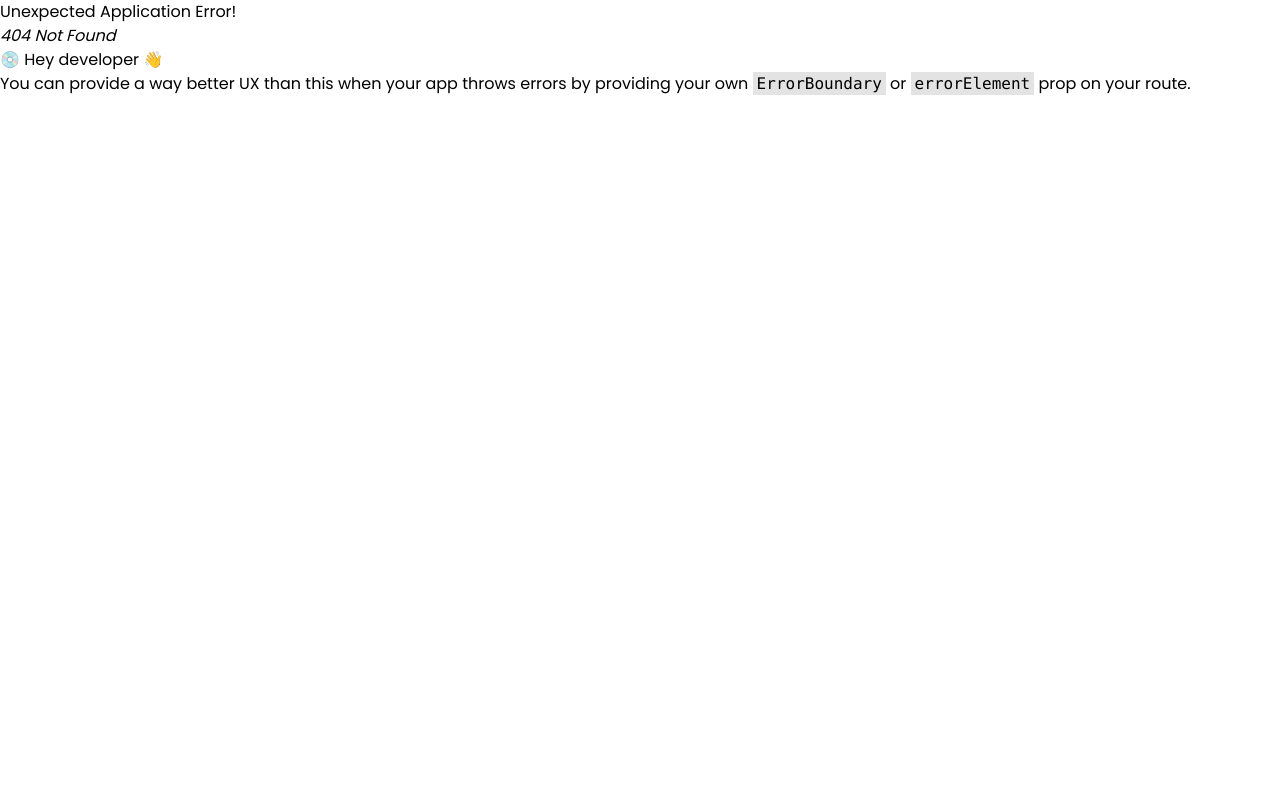
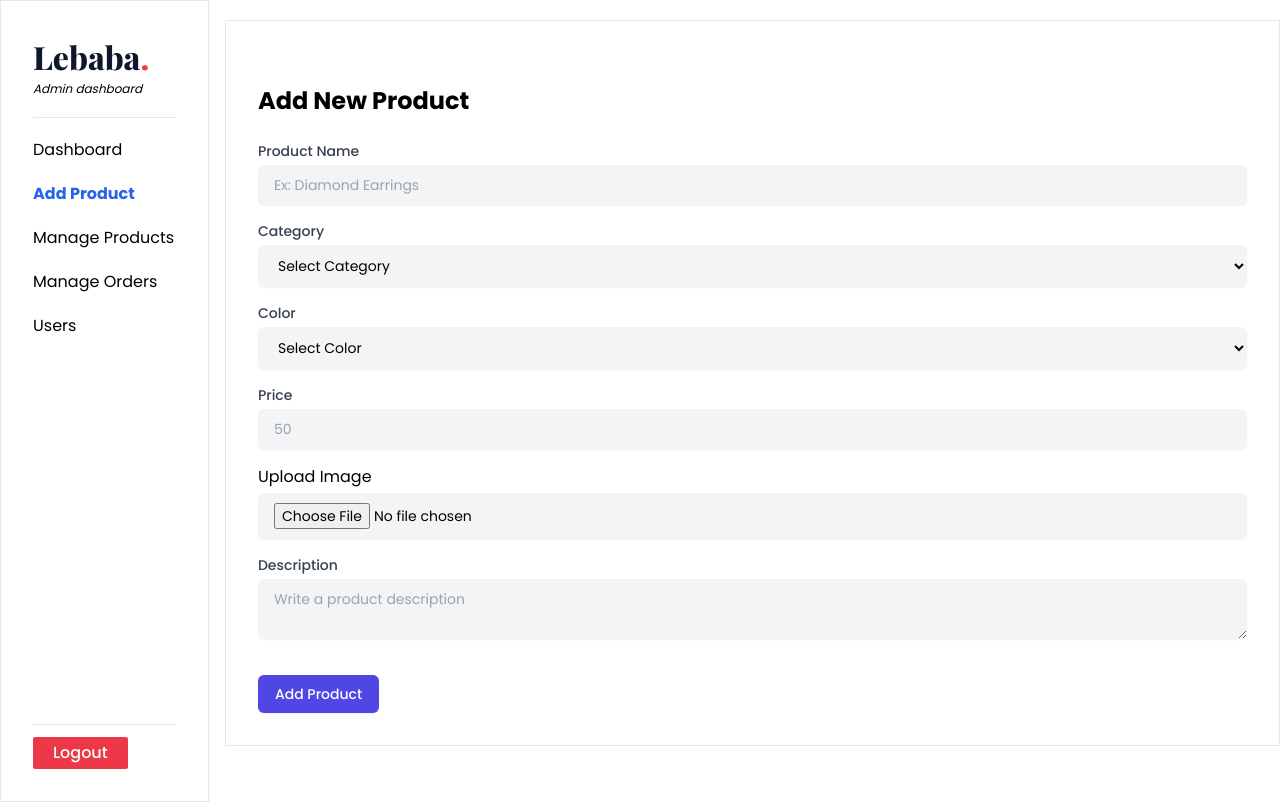
Before and after one commit to smartdriver321/lebaba-ecommerce, a React (Vite) app in the folder frontend/: page /dashboard/add-product in a window 1280 px wide. Before the commit this address had no page. Built offline with nearby package versions, Linux system fonts and the light colour scheme; sample sign-in values are in the browser's storage.

Commit message:
Add AddProduct to admin dashboard route

```diff
--- /dev/null
+++ b/frontend/src/pages/dashboard/admin/add-product.jsx
@@ -0,0 +1,147 @@
+import { useState } from 'react'
+import { useNavigate } from 'react-router-dom'
+import { useSelector } from 'react-redux'
+
+import { useAddProductMutation } from '../../../redux/features/productsApi'
+import TextInput from './text-input'
+import SelectInput from './select-input'
+import UploadImage from './upload-image'
+
+const categories = [
+	{ label: 'Select Category', value: '' },
+	{ label: 'Accessories', value: 'accessories' },
+	{ label: 'Dress', value: 'dress' },
+	{ label: 'Jewellery', value: 'jewellery' },
+	{ label: 'Cosmetics', value: 'cosmetics' },
+]
+
+const colors = [
+	{ label: 'Select Color', value: '' },
+	{ label: 'Black', value: 'black' },
+	{ label: 'Red', value: 'red' },
+	{ label: 'Gold', value: 'gold' },
+	{ label: 'Blue', value: 'blue' },
+	{ label: 'Silver', value: 'silver' },
+	{ label: 'Beige', value: 'beige' },
+	{ label: 'Green', value: 'green' },
+]
+
+export default function AddProduct() {
+	const [image, setImage] = useState('')
+	const [product, setProduct] = useState({
+		name: '',
+		category: '',
+		color: '',
+		price: '',
+		description: '',
+	})
+
+	const navigate = useNavigate()
+	const { user } = useSelector((state) => state.auth)
+	const [AddProduct, { isLoading, error }] = useAddProductMutation()
+
+	const handleChange = (e) => {
+		const { name, value } = e.target
+		setProduct({
+			...product,
+			[name]: value,
+		})
+	}
+
+	const handleSubmit = async (e) => {
+		e.preventDefault()
+		if (
+			!product.name ||
+			!product.category ||
+			!product.price ||
+			!product.description ||
+			!product.color
+		) {
+			alert('Please fill all the required fields')
+			return
+		}
+
+		try {
+			await AddProduct({ ...product, image, author: user?._id }).unwrap()
+			alert('Product added successfully')
+			setProduct({
+				name: '',
+				category: '',
+				color: '',
+				price: '',
+				description: '',
+			})
+			setImage('')
+			navigate('/shop')
+		} catch (error) {
+			console.log('Failed to submit product', error)
+		}
+	}
+
+	return (
+		<div className='container mx-auto mt-8'>
+			<h2 className='text-2xl font-bold mb-6'>Add New Product</h2>
+			<form onSubmit={handleSubmit} className='space-y-4'>
+				<TextInput
+					label='Product Name'
+					name='name'
+					placeholder='Ex: Diamond Earrings'
+					value={product.name}
+					onChange={handleChange}
+				/>
+				<SelectInput
+					label='Category'
+					name='category'
+					value={product.category}
+					onChange={handleChange}
+					options={categories}
+				/>
+				<SelectInput
+					label='Color'
+					name='color'
+					value={product.color}
+					onChange={handleChange}
+					options={colors}
+				/>
+				<TextInput
+					label='Price'
+					name='price'
+					type='number'
+					placeholder='50'
+					value={product.price}
+					onChange={handleChange}
+				/>
+
+				<UploadImage
+					name='image'
+					id='image'
+					value={(e) => setImage(e.target.value)}
+					placeholder='Image'
+					setImage={setImage}
+				/>
+				<div>
+					<label
+						htmlFor='description'
+						className='block text-sm font-medium text-gray-700'
+					>
+						Description
+					</label>
+					<textarea
+						name='description'
+						id='description'
+						className='add-product-InputCSS'
+						value={product.description}
+						placeholder='Write a product description'
+						onChange={handleChange}
+					></textarea>
+				</div>
+
+				<div>
+					<button type='submit' className='add-product-btn'>
+						Add Product
+					</button>
+				</div>
+			</form>
+		</div>
+	)
+}
--- /dev/null
+++ b/frontend/src/pages/dashboard/admin/select-input.jsx
@@ -0,0 +1,23 @@
+/* eslint-disable react/prop-types */
+export default function SelectInput({ label, name, value, onChange, options }) {
+	return (
+		<div>
+			<label htmlFor={name} className='block text-sm font-medium text-gray-700'>
+				{label}
+			</label>
+			<select
+				name={name}
+				id={name}
+				value={value}
+				onChange={onChange}
+				className='add-product-InputCSS'
+			>
+				{options.map((option, index) => (
+					<option key={index} value={option.value}>
+						{option.label}
+					</option>
+				))}
+			</select>
+		</div>
+	)
+}
--- /dev/null
+++ b/frontend/src/pages/dashboard/admin/text-input.jsx
@@ -0,0 +1,26 @@
+/* eslint-disable react/prop-types */
+export default function TextInput({
+	label,
+	name,
+	value,
+	onChange,
+	type = 'text',
+	placeholder,
+}) {
+	return (
+		<div>
+			<label htmlFor={name} className='block text-sm font-medium text-gray-700'>
+				{label}
+			</label>
+			<input
+				type={type}
+				name={name}
+				id={name}
+				placeholder={placeholder}
+				value={value}
+				onChange={onChange}
+				className='add-product-InputCSS'
+			/>
+		</div>
+	)
+}
--- /dev/null
+++ b/frontend/src/pages/dashboard/admin/upload-image.jsx
@@ -0,0 +1,82 @@
+/* eslint-disable react/prop-types */
+import { useState } from 'react'
+import axios from 'axios'
+
+import { getBaseUrl } from '../../../utils/base-url'
+
+export default function UploadImage({ name, setImage }) {
+	const [loading, setLoading] = useState(false)
+	const [url, setUrl] = useState('')
+
+	const convertBase64 = (file) => {
+		return new Promise((resolve, reject) => {
+			const fileReader = new FileReader()
+			fileReader.readAsDataURL(file)
+
+			fileReader.onload = () => {
+				resolve(fileReader.result)
+			}
+
+			fileReader.onerror = (error) => {
+				reject(error)
+			}
+		})
+	}
+
+	// request to upload a file
+	const uploadSingleImage = (base64) => {
+		setLoading(true)
+		axios
+			.post(`${getBaseUrl()}/uploadImage`, { image: base64 })
+			.then((res) => {
+				const imageUrl = res.data
+				setUrl(imageUrl)
+				// console.log(imageUrl);
+				alert('Image uploaded successfully')
+				setImage(imageUrl)
+			})
+			.then(() => setLoading(false))
+			.catch((error) => {
+				console.error(error)
+				setLoading(false)
+			})
+	}
+
+	const uploadImage = async (event) => {
+		const files = event.target.files
+
+		if (files.length === 1) {
+			const base64 = await convertBase64(files[0])
+			uploadSingleImage(base64)
+			return
+		}
+
+		const base64s = []
+		for (let i = 0; i < files.length; i++) {
+			const base = await convertBase64(files[i])
+			base64s.push(base)
+		}
+	}
+
+	return (
+		<div>
+			<label htmlFor={name}>Upload Image</label>
+			<input
+				type='file'
+				name={name}
+				id={name}
+				onChange={uploadImage}
+				className='add-product-InputCSS'
+			/>
+			{loading && (
+				<div className='mt-2 text-sm text-blue-600'>Product uploading...</div>
+			)}
+			{url && (
+				<div className='mt-2 text-sm text-green-600'>
+					<p>Image uploaded successfully!</p>
+					<img src={url} alt='uploaded-image' />
+				</div>
+			)}
+		</div>
+	)
+}
--- a/frontend/src/routers/router.jsx
+++ b/frontend/src/routers/router.jsx
@@ -18,6 +18,7 @@
 import UserReviews from '../pages/dashboard/user/user-reviews'
 import UserProfile from '../pages/dashboard/user/user-profile'
 import AdminDMain from '../pages/dashboard/admin/dashboard/admin-d-main'
+import AddProduct from '../pages/dashboard/admin/add-product'
 
 const router = createBrowserRouter([
 	{
@@ -72,6 +73,15 @@
 					</PrivateRoute>
 				),
 			},
+			{
+				path: 'add-product',
+
+				element: (
+					<PrivateRoute role='admin'>
+						<AddProduct />
+					</PrivateRoute>
+				),
+			},
 		],
 	},
 ])
```
Also changed, not shown: 2 other files (tests, documents, lock files or other folders).
